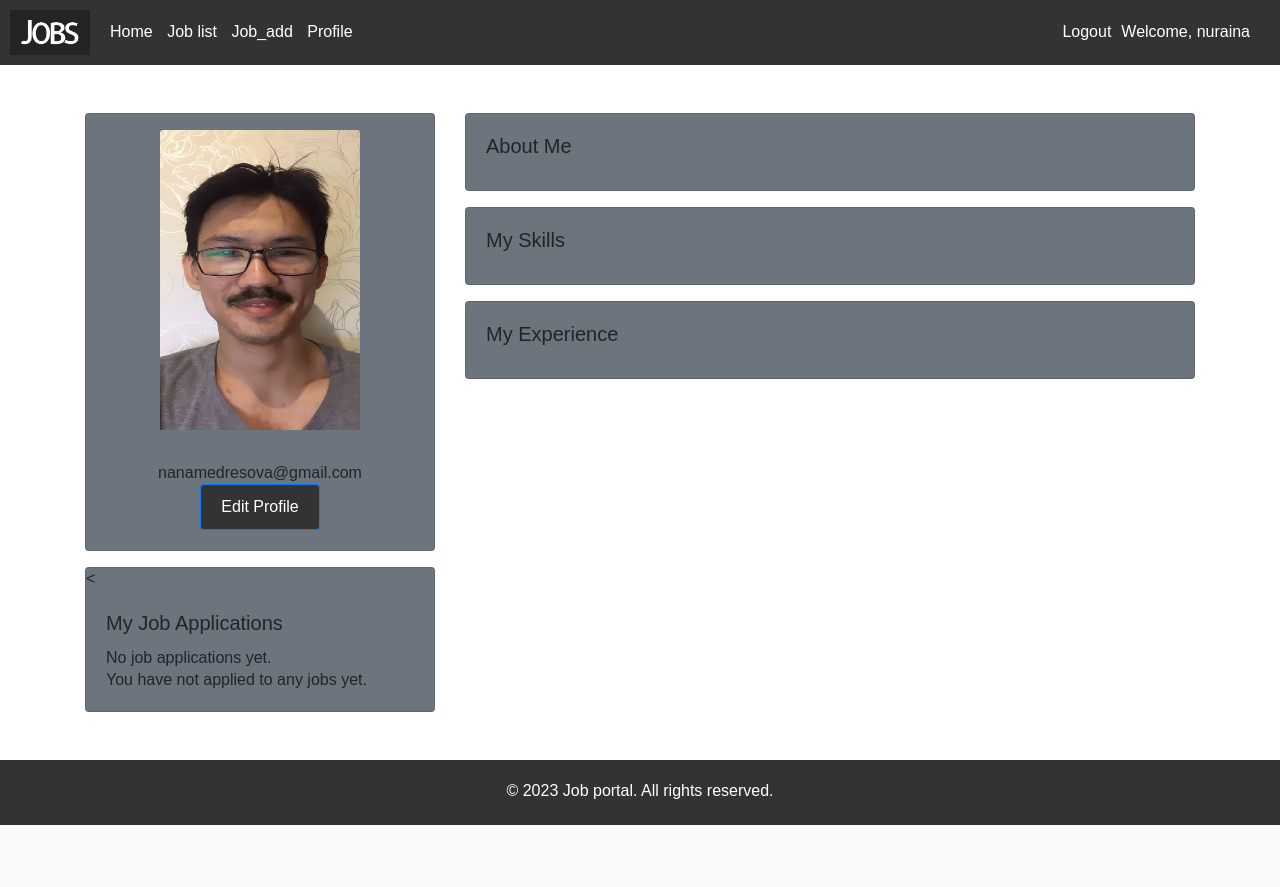
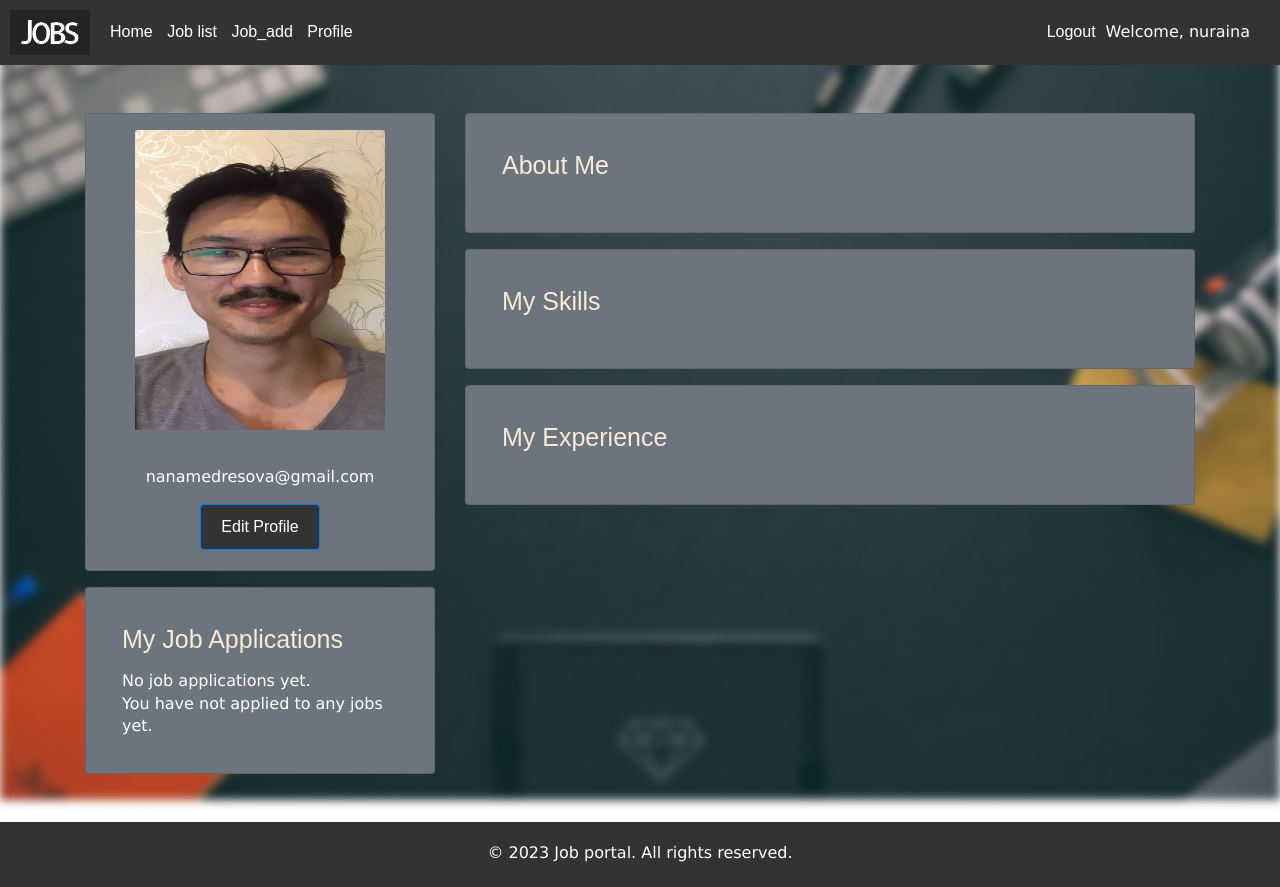
Before and after one commit to MyrHlorid/FinalProject, a Django app: page /profile/ in a window 1280 px wide. Before the commit the page ends 825 px from the top, so only its background shows below. Run offline with Django 3.2, Linux system fonts and the light colour scheme; a user stored in the database is signed in; data comes from the database, SQL or seed files in the repository; both versions use the stored data as it was after the commit; some libraries are stand-ins or nearby versions.

Commit message:
some changes

```diff
--- a/job_portal/templates/job_portal/Profile.html
+++ b/job_portal/templates/job_portal/Profile.html
@@ -2,28 +2,58 @@
 {% load static %}
 {% block content %}
 {% if user.is_authenticated and profile %}
+<style>
+    /* Заголовки */
+    h5{
+        font-family: Arial, sans-serif;
+        font-size: 25px;
+        color: #FAEBD7;
+    }
+
+    /* Обычный текст */
+    p{
+        font-family: Verdana, sans-serif;
+        color: #FFFFFF;
+    }
+    .kon{
+        color: #FFFFFF;
+    }
+    .background_class{
+        background-color:rgba(0,0,0,.3);
+        filter: blur(5px);
+        height:100%;
+        position:fixed;
+        width:100%;
+        top:0;
+        left:0;
+        background-image: url('/static/img/background.jpg');
+         background-size: cover;
+        z-index: -1;
+    }
+</style>
+<div class="background_class"></div>
   <div class="container my-5">
     <div class="row">
         <div class="col-md-4">
             <div class="card bg-secondary">
                 <div class="d-flex justify-content-center mt-3">
                     {% if profile.photo %}
-                        <img src="{{ profile.photo.url }}" style="height: 300px; width: 200px" class="card-img-top" alt="User Avatar">
+                        <img src="{{ profile.photo.url }}" style="height: 300px; width: 250px" class="card-img-top" alt="User Avatar">
                     {% else %}
-                        <img src="{% static 'img/prof.jpg' %}" style="height: 300px; width: 200px" class="card-img-top" alt="User Avatar">
+                        <img src="{% static 'img/prof.jpg' %}" style="height: 300px; width: 250px" class="card-img-top" alt="User Avatar">
                     {% endif %}
                 </div>
                 <div class="card-body text-center">
-                    <h5 class="card-title">{{ user.profile.name }}</h5>
-                    <p class="card-text">{{ user.email }}</p>
+                    <h5 class="card-title mb-3" style="font-size: 30px">{{ user.profile.name }}</h5>
+                    <p class="card-text mb-3">{{ user.email }}</p>
                     <a href="/profile_update" class="btn btn-primary">Edit Profile</a>
                 </div>
             </div>
-            <div class="card mt-3 bg-secondary">
-              <<div class="card-body">
-                  <h5 class="card-title">My Job Applications</h5>
+            <div class="card mt-3 bg-secondary p-3 rounded">
+                <div class="card-body">
+                    <h5 class="card-title mb-3">My Job Applications</h5>
                     {% if job_applies %}
-                    <ul class="list-group">
+                        <ul class="list-group mb-3">
                             {% for job_apply in job_applies %}
                                 <li class="list-group-item">{{ job_apply.job.job_name }}</li>
                             {% endfor %}
@@ -35,8 +65,8 @@
                     {% if user.is_authenticated %}
                         {% with user_jobs=user.userjob_set.all %}
                             {% if user_jobs %}
-                        <h6>Applied Jobs:</h6>
-                        <ul class="list-group">
+                                <h6 class="mt-3">Applied Jobs:</h6>
+                                <ul class="list-group mb-3">
                                     {% for job_apply in user_jobs %}
                                         <li class="list-group-item">{{ job_apply.job.job_name }}</li>
                                     {% endfor %}
@@ -51,26 +81,26 @@
             </div>
         </div>
         <div class="col-md-8">
-            <div class="card bg-secondary">
+            <div class="card bg-secondary p-3 rounded">
                 <div class="card-body">
-                    <h5 class="card-title">About Me</h5>
+                    <h5 class="card-title mb-3">About Me</h5>
                     <p class="card-text">{{ user.profile.about_me }}</p>
                 </div>
             </div>
 
-            <div class="card mt-3 bg-secondary">
+            <div class="card mt-3 bg-secondary p-3 rounded">
                 <div class="card-body">
-                    <h5 class="card-title">My Skills</h5>
-                    <ul>
+                    <h5 class="card-title mb-3">My Skills</h5>
+                    <ul class="kon">
                         {{ user.profile.my_skills }}
                     </ul>
                 </div>
             </div>
 
-            <div class="card mt-3 bg-secondary">
+            <div class="card mt-3 bg-secondary p-3 rounded">
                 <div class="card-body">
-                    <h5 class="card-title">My Experience</h5>
-                    <ul>
+                    <h5 class="card-title mb-3">My Experience</h5>
+                    <ul class="kon">
                         {{ user.profile.my_experience }}
                     </ul>
                 </div>
```
Also changed, not shown: db.sqlite3, static/img/background.jpg (added). Lines whose indentation alone changed are shown as unchanged.
